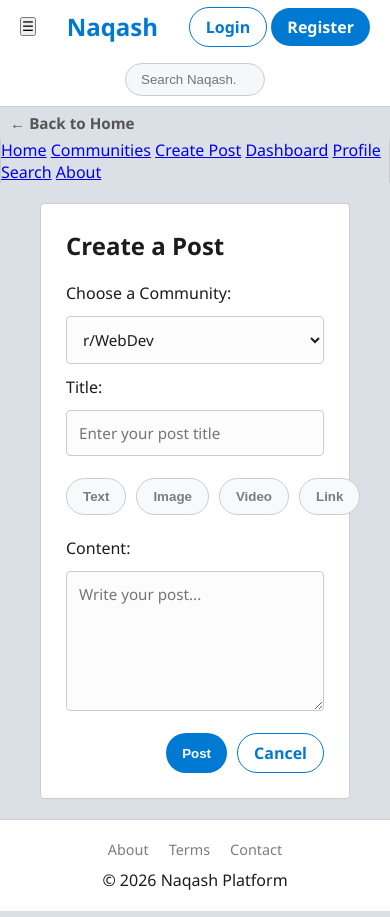
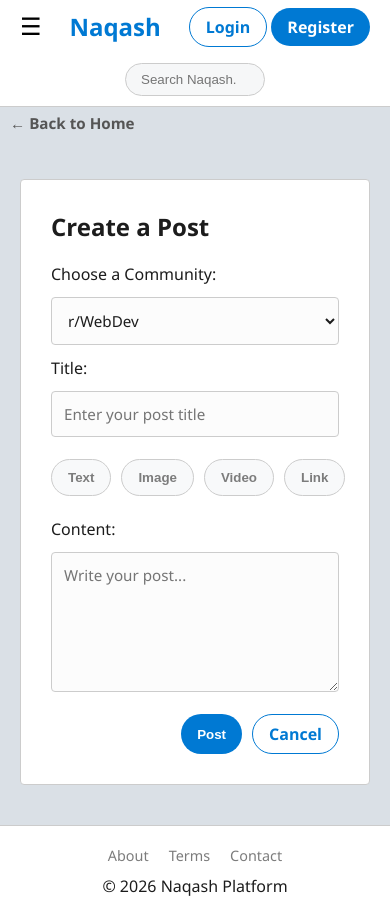
Before and after one commit to ku-isom452-spring2026/group-project-error-404, a plain HTML site: page naqash/create-post.html in a window 390 px wide. Drawn offline with Linux system fonts and the light colour scheme.

Commit message:
fixed some page layouts

```diff
--- a/naqash/css/styles.css
+++ b/naqash/css/styles.css
@@ -1164,3 +1164,159 @@ details p {
   text-decoration: none;
   font-weight: 600;
 }
+
+.page-layout {
+  display: flex !important;
+  width: 100%;
+}
+
+.main-sidebar {
+  width: 240px !important;
+  min-height: 100vh;
+  background-color: #ffffff;
+  border-right: 1px solid #cccccc;
+  padding: 28px 24px;
+  flex-shrink: 0;
+}
+
+.main-sidebar nav {
+  display: flex;
+  flex-direction: column;
+  gap: 14px;
+}
+
+.main-sidebar nav a {
+  display: block !important;
+  color: #1c1c1c;
+  text-decoration: none;
+  font-size: 18px;
+  font-weight: 500;
+}
+
+.main-sidebar nav a:hover {
+  color: #0079d3;
+}
+
+.page-layout .container {
+  flex: 1;
+}
+
+.menu-toggle {
+  display: none;
+  font-size: 24px;
+  background: none;
+  border: none;
+  cursor: pointer;
+}
+
+/* Mobile sidebar */
+@media (max-width: 768px) {
+  .menu-toggle {
+    display: block;
+  }
+
+  .page-layout {
+    display: block !important;
+  }
+
+  .main-sidebar {
+    position: fixed;
+    top: 0;
+    left: -260px;
+    height: 100%;
+    z-index: 2000;
+    transition: left 0.3s ease;
+  }
+
+  .main-sidebar.active {
+    left: 0;
+  }
+}
+
+/* Homepage sidebar bullet fix */
+.main-sidebar ul,
+.main-sidebar li {
+  list-style: none !important;
+  padding-left: 0 !important;
+  margin-left: 0 !important;
+}
+
+.main-sidebar a {
+  text-decoration: none;
+  color: #1c1c1c;
+}
+
+.main-sidebar a:hover {
+  color: #0079d3;
+}
+
+/* Homepage content layout fix */
+.homepage-content {
+  display: grid !important;
+  grid-template-columns: minmax(0, 1fr) 320px !important;
+  gap: 24px;
+  padding: 24px;
+   align-items: start;
+}
+
+.homepage-content .feed {
+  padding: 0;
+}
+
+.homepage-content .sidebar {
+  height: auto;
+}
+
+/* Sidebar spacing fix */
+.main-sidebar nav a {
+  display: block;
+  padding: 10px 0;   /* vertical space */
+  margin-bottom: 8px; /* extra spacing between links */
+  font-size: 18px;
+}
+
+.main-sidebar nav a:hover {
+  background-color: #f2f2f2;
+  padding-left: 8px;
+  border-radius: 6px;
+}
+
+/* Force spacing for homepage navigation list */
+.main-sidebar .nav-list li {
+  margin-bottom: 14px !important;
+}
+
+.main-sidebar .nav-list a {
+  display: block !important;
+  padding: 6px 0 !important;
+  font-size: 18px !important;
+  text-decoration: none;
+}
+
+/* Better sidebar spacing */
+.main-sidebar nav {
+  display: flex;
+  flex-direction: column;
+  gap: 18px;
+}
+
+.main-sidebar nav a {
+  padding: 4px 0 !important;
+  margin-bottom: 0 !important;
+  font-size: 18px;
+  font-weight: 600;
+}
+
+/* Fix create post layout */
+.page-layout .feed {
+  flex: 1;
+  display: flex;
+  justify-content: center;
+  padding: 40px 20px;
+}
+
+.create-post-box {
+  width: 100%;
+  max-width: 700px;
+  padding: 30px;
+}
```
Also changed, not shown: naqash/community.html (+4 -3 lines).
